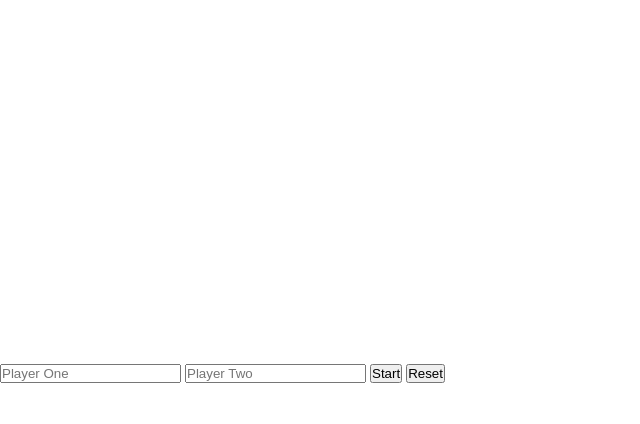
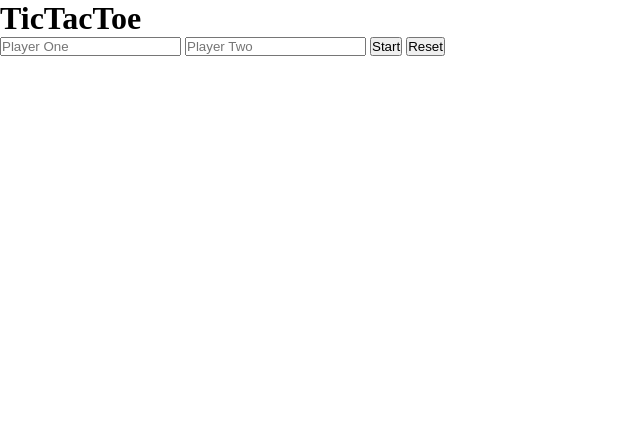
Before and after one commit to Toph765/tictactoe, a plain HTML site: page index.html in a window 1280 px wide. Shown: the whole page, without its empty margins (0-640 px from the left). Drawn offline with Linux system fonts and the light colour scheme.

Commit message:
Rearrange tags; add h1

```diff
--- a/index.html
+++ b/index.html
@@ -7,14 +7,14 @@
     <link rel="stylesheet" href="style.css">
 </head>
 <body>
-    <div class="board"></div>
+    <h1>TicTacToe</h1>
     <form>
         <input type="text" id="playerOne" name="playerOne" placeholder="Player One" />
         <input type="text" id="playerTwo" name="playerTwo" placeholder="Player Two" />
         <button id="start">Start</button>
         <button type="reset" id="reset">Reset</button>
     </form>
-
+    <div class="board"></div>
     <script src="script.js"></script>
 </body>
 </html>
```
